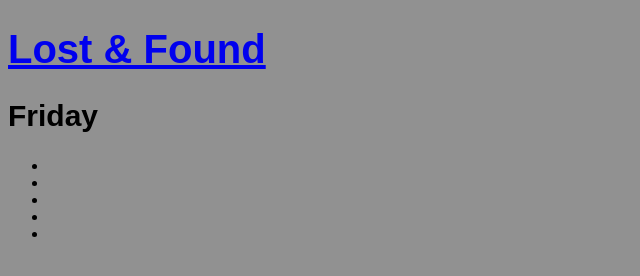
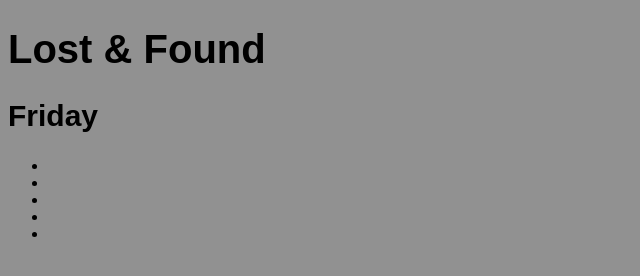
Before and after one commit to jread1002/lost_and_Found_test, a plain HTML site: page Days/Friday.html in a window 1280 px wide. Shown: the whole page, without its empty margins (0-640 px from the left). Drawn offline with Linux system fonts and the light colour scheme.

Commit message:
Add files via upload

```diff
--- a/Days/Friday.html
+++ b/Days/Friday.html
@@ -5,7 +5,7 @@
     	<meta name="viewport" content="width=device-width, initial-scale=1.0">
 		<link href="./Days.css" rel="stylesheet"/>
 		<title>Lost & Found Friday</title>
-		<h1><a href="/index.html">Lost & Found</a></h1>
+		<h1><a href="/index.html" class="head">Lost & Found</a></h1>
 	</head>
 	<body>
 		<h2>Friday</h2>
--- a/main.css
+++ b/main.css
@@ -15,10 +15,9 @@ button{
 a{
 	color: blue;
 	padding: 4px;
-	margin: ;
 }
 
 ul{
-	background-color: whitesmoke;
+	background-color: #f5f5f5;
 	width: 100px;
 }
```
Also changed, not shown: Days/Monday.html (+1 -1 lines), Days/Saturday.html (+1 -1 lines), Days/Thursday.html (+1 -1 lines), Days/Tuesday.html (+1 -1 lines), Days/Wednesday.html (+1 -1 lines).
